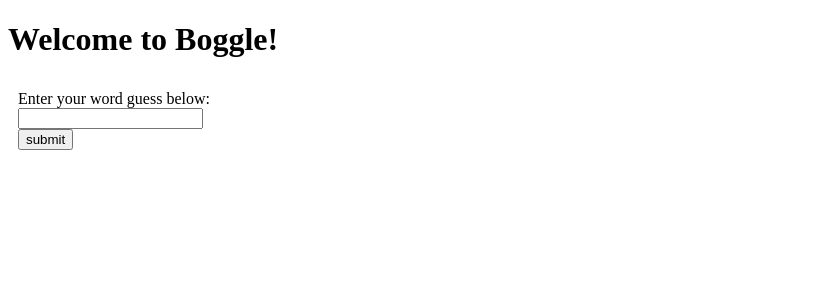
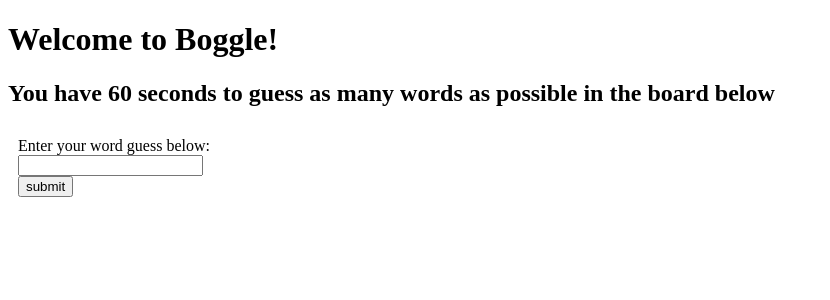
Before and after one commit to lorenshadi98/Flask-Boggle, a Flask app: template templates/board.html in a window 1280 px wide. Shown: the top 300 px of the page, without its empty margins (0-830 px from the left). Run offline with Flask 2, Linux system fonts and the light colour scheme; the template is opened without the code that fills it, so the values that code supplies are empty; parts of the project's set-up code (start-up, migrations or seed data) failed here and were passed over.

Commit message:
Boggle game complete

```diff
--- a/app.py
+++ b/app.py
@@ -1,9 +1,17 @@
+
+from werkzeug.datastructures import ContentSecurityPolicy
+from werkzeug.wrappers.response import ResponseStream
 from boggle import Boggle
-from flask import Flask, request, render_template, jsonify
+from flask import Flask, request, render_template, jsonify, session, redirect
 from flask_cors import CORS
+
+GAME_BOARD = "board"
 
 app = Flask(__name__)
 CORS(app)
+
+app.config['SECRET_KEY'] = "never-tell!"
+app.config['DEBUG_TB_INTERCEPT_REDIRECTS'] = False
 
 boggle_game = Boggle()
 board = boggle_game.make_board()
@@ -12,15 +20,27 @@ board = boggle_game.make_board()
 @app.route("/")
 def generate_board():
     """Generates board for boggle game"""
+    session[GAME_BOARD] = board
     return render_template("board.html", board=board)
 
 
 @app.route("/guess", methods=["POST", "GET"])
 def handle_data():
-    # TO DO: handle incoming server request and validate incoming "word"
-    # TO DO: check if the word exists in our dictionary, and then check if the word is valid in the game board.
-    # NOTE: make sure that you respond with JSON using the jsonify function from flask.
+    """Handles data incoming from user guess form. Data handling includes
+        validation as well as response"""
+
     user_guess = request.args['guess']
+    board = session.get(GAME_BOARD)
     word_exists = boggle_game.check_valid_word(board, user_guess)
+    return_json = jsonify(
+        {"result": word_exists, "word_length": len(user_guess)})
+    if request.method == "POST":
+        return return_json
+    else:
+        return return_json
 
-    return jsonify({"result": word_exists, "word_length": len(user_guess)})
+
+if __name__ == '__main__':
+    # Bind to PORT if defined, otherwise default to 5000.
+    port = int(os.environ.get('PORT', 5000))
+    app.run(host='0.0.0.0', port=port)
--- a/static/app.js
+++ b/static/app.js
@@ -1,10 +1,17 @@
+let score = 0;
+let highscore = 0;
+let played_count = 0;
+let done_playing = false;
+// Handles guess form submission
 $('#word-form').on('submit', function (evt) {
   evt.preventDefault();
   user_guess = $('#guess').val().toLowerCase();
-  handleFormData(user_guess);
+  if (done_playing === false) {
+    handleFormData(user_guess);
+  }
   $('#guess').val('');
 });
-let score = 0;
+// Handles form data and creates axios request to Flask
 async function handleFormData(user_guess) {
   axios
     .post(
@@ -18,17 +25,29 @@ async function handleFormData(user_guess) {
     )
     .then(function (response) {
       //handle success
+      console.log(response);
       // update score and result text
       if (response.data.result === 'Correct!') {
         score = score + response.data.word_length;
       }
       $('#score').text('Score:' + score);
       $('#result').text(response.data.result);
-
-      console.log(response.data.result);
     })
     .catch(function (response) {
       //handle error
       console.log(response);
     });
 }
+// Handles timer for entire game board. 60 sec max time
+setTimeout(function () {
+  handle_game_end();
+}, 60000);
+
+// Handles game end
+function handle_game_end() {
+  done_playing = true;
+  $('#result').text('Times up! Refreshing page in 10 seconds');
+  setTimeout(function () {
+    location.reload();
+  }, 10000);
+}
--- a/templates/base.html
+++ b/templates/base.html
@@ -11,6 +11,9 @@
   </head>
   <body>
     <h1>Welcome to Boggle!</h1>
+    <h2>
+      You have 60 seconds to guess as many words as possible in the board below
+    </h2>
     <div>
       <h2 id="result"></h2>
       <h3 id="score"></h3>
--- a/templates/board.html
+++ b/templates/board.html
@@ -1,7 +1,7 @@
 {% extends "base.html" %} {% block title %} Boggle {% endblock %} {% block
 content %}
 
-<table class="fancy-table">
+<table class="fancy-table" id="board-table">
   {% for items in board%}
   <tr>
     {% for item in items %}
@@ -19,4 +19,5 @@ content %}
   </div>
   <input type="submit" value="submit" />
 </form>
+
 {% endblock %}
```
